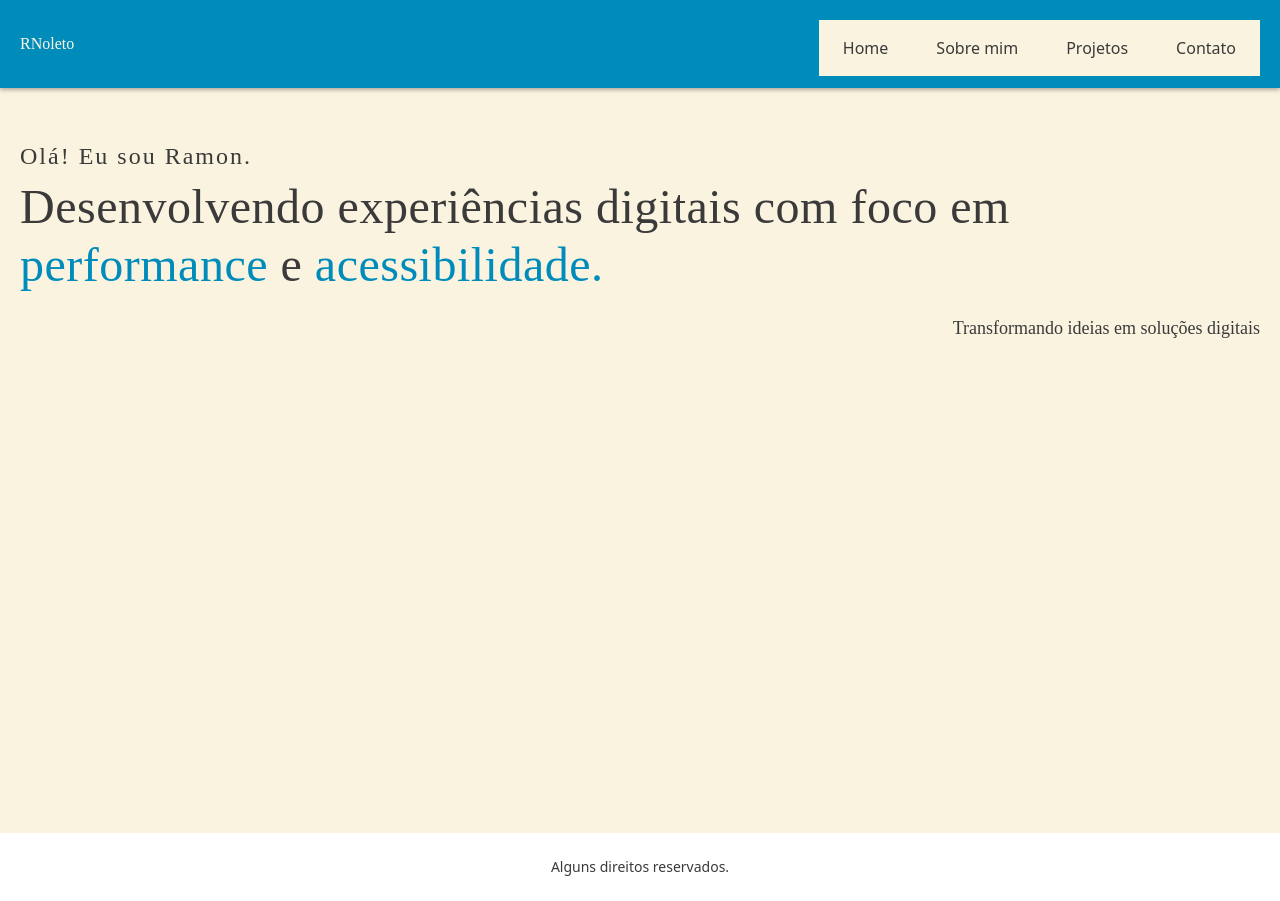
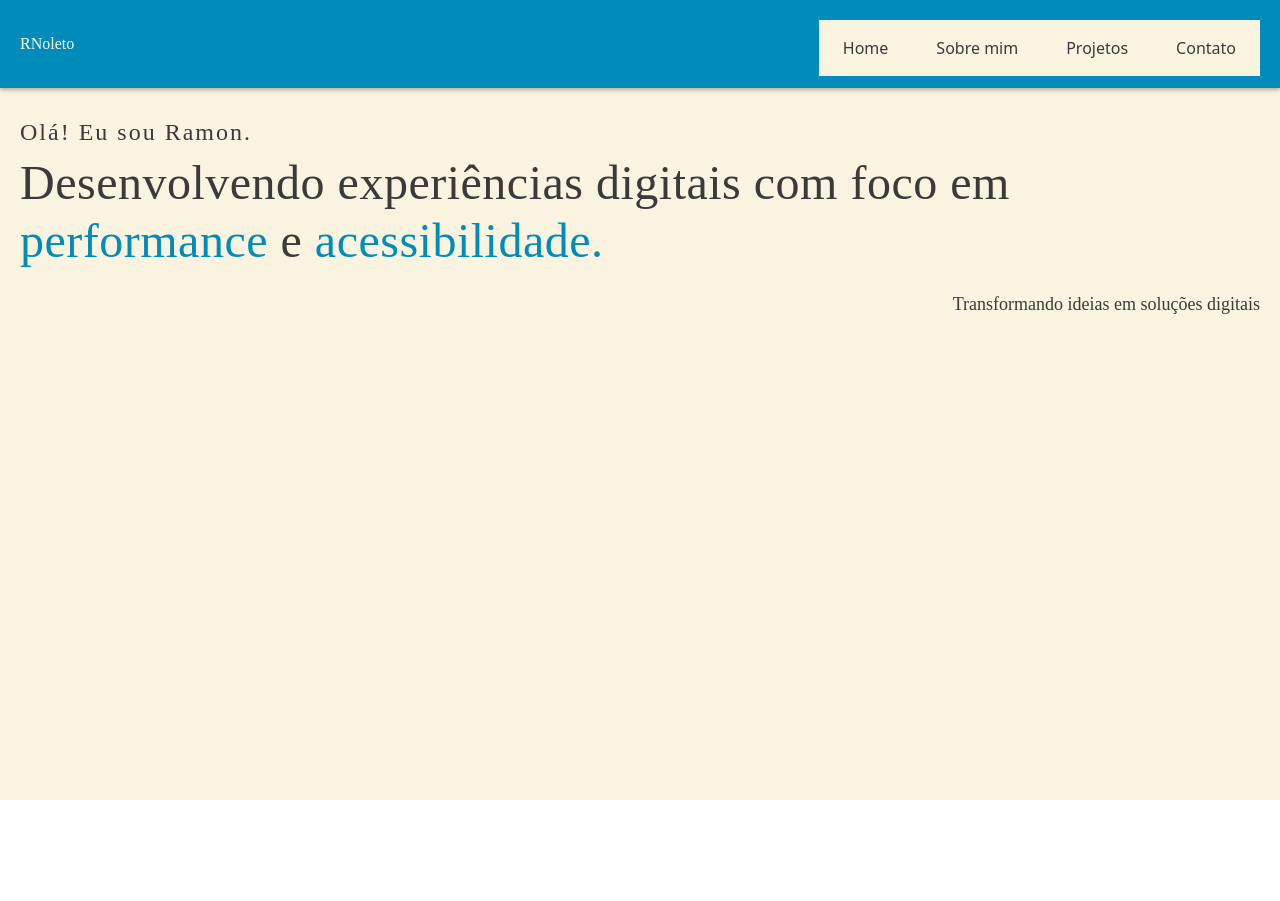
Before and after one commit to RNoleto/portfolio2025, a Vue app: page / in a window 1280 px wide. After the commit the page ends 800 px from the top, so only its background shows below. Built offline with nearby package versions, Linux system fonts and the light colour scheme.

Commit message:
fix: Ajuste do tamanho das sessões, excluindo barra de rolagem vertical

```diff
--- a/src/App.vue
+++ b/src/App.vue
@@ -6,10 +6,10 @@ import Footer from './components/Footer.vue';
 
 <template>
   <Header/>
-  <main class="AppBody">
+  <main class="AppBody mt-[64px]">
     <Hero/>
   </main>
-  <Footer />
+  <!-- <Footer /> -->
 </template>
 
 <style scoped></style>
--- a/src/components/Header.vue
+++ b/src/components/Header.vue
@@ -4,7 +4,7 @@ import Navbar from './Navbar.vue';
 </script>
 
 <template>
-    <header class="flex items-center justify-between py-3 px-5 bg-turquoise z-1">
+    <header class="flex items-center justify-between py-3 px-5 bg-turquoise z-1 fixed w-full">
         <p class="text-lightCream font-heading text-[16px]">RNoleto</p>
         <Navbar />
     </header>
--- a/src/style.css
+++ b/src/style.css
@@ -32,12 +32,13 @@ body{
 section{
     padding: 1.25rem;
     background: var(--color-cream);
+    height: calc(100vh - 64px);
 }
 
 #app{
     display: flex;
     flex-direction: column;
-    min-height: 100vh;
+    /* min-height: 100vh; */
 }
 
 .AppBody{
@@ -59,6 +60,7 @@ section{
 
 .detail{
     color: var(--color-turquoise);
+    text-shadow: 5px 10px 0px var(--color-cream);
 }
 
 
--- a/src/views/Hero.vue
+++ b/src/views/Hero.vue
@@ -3,7 +3,7 @@
 </script>
 
 <template>
-    <section class="hero overflow-hidde flex flex-col">
+    <section class="overflow-hidde flex flex-col">
         <p class="title mt-[30px]">Olá! Eu sou Ramon.</p>
         <p class="featuredText mt-1">Desenvolvendo experiências digitais com foco em <span class="detail">performance</span> e <span class="detail">acessibilidade.</span></p>
         <p class="font-detail mt-5 text-end text-lg">Transformando ideias em soluções digitais</p>
@@ -11,8 +11,4 @@
 </template>
 
 <style scoped>
-.hero{
-    height: calc(100vh - 55px);
-    /* background: url('../../public/img/monkey.png') center center / cover no-repeat; */
-}
 </style>
```
